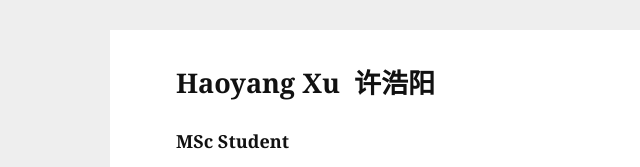
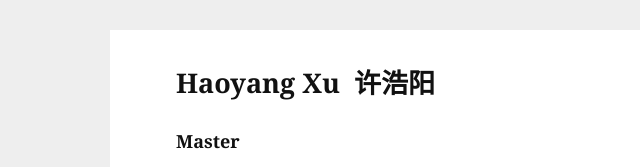
Before and after one commit to HaoyXu7/HaoyXu7.github.io, a plain HTML site: page index.html in a window 1280 px wide. Shown: the top 167 px of the page, 0-640 px from the left. Drawn offline with Linux system fonts and the light colour scheme.

Commit message:
Change profile title to Master

```diff
--- a/index.html
+++ b/index.html
@@ -13,7 +13,7 @@
 <header class="profile">
 <div class="profile-info">
 <h1>Haoyang Xu <span lang="zh-CN">许浩阳</span></h1>
-<h3>MSc Student</h3>
+<h3>Master</h3>
 <p>School of Computer Science<br><a href="https://www.whu.edu.cn/" target="_blank" rel="noopener noreferrer">Wuhan University</a><br>Wuhan, China</p>
 <p class="contact">Email: <a href="mailto:haoyxu7@outlook.com">haoyxu7@outlook.com</a></p>
 <div class="profile-links" aria-label="Personal links"><a href="https://github.com/HaoyXu7" target="_blank" rel="noopener noreferrer">GitHub</a></div>
```
